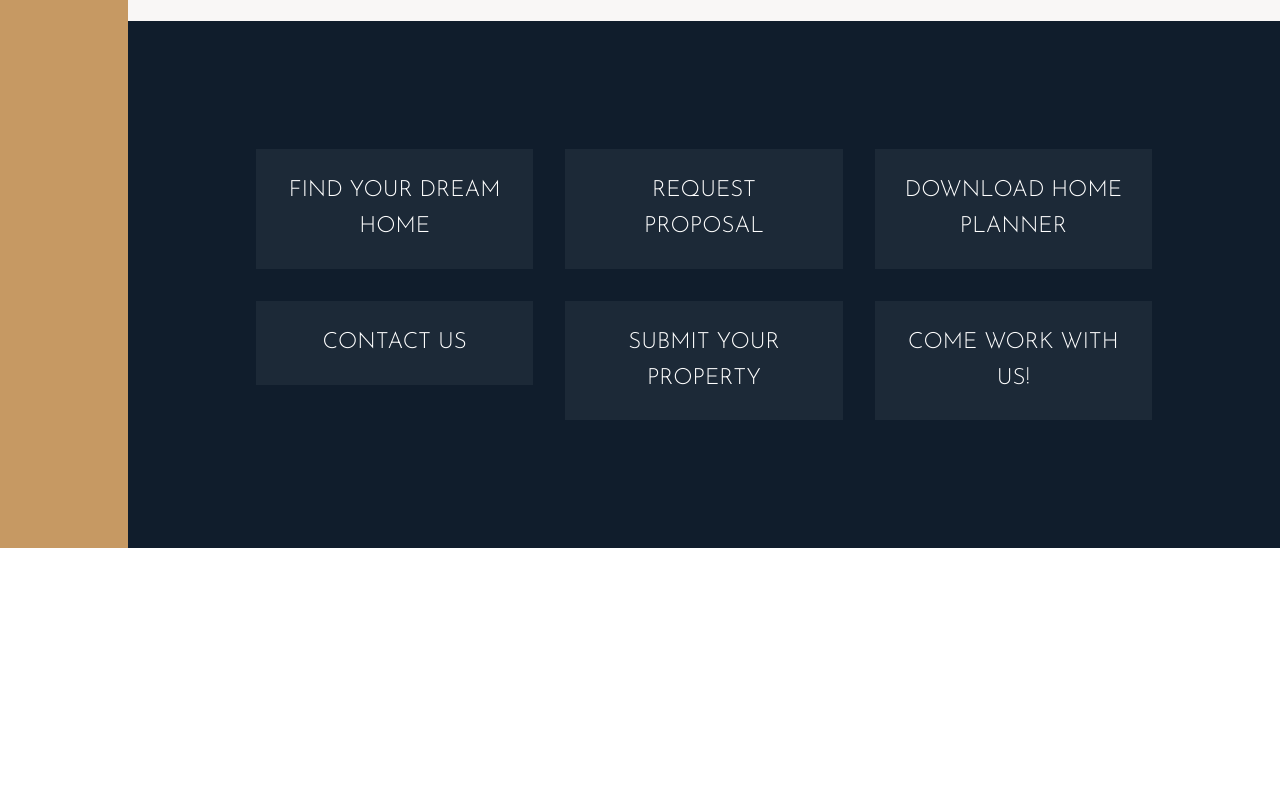
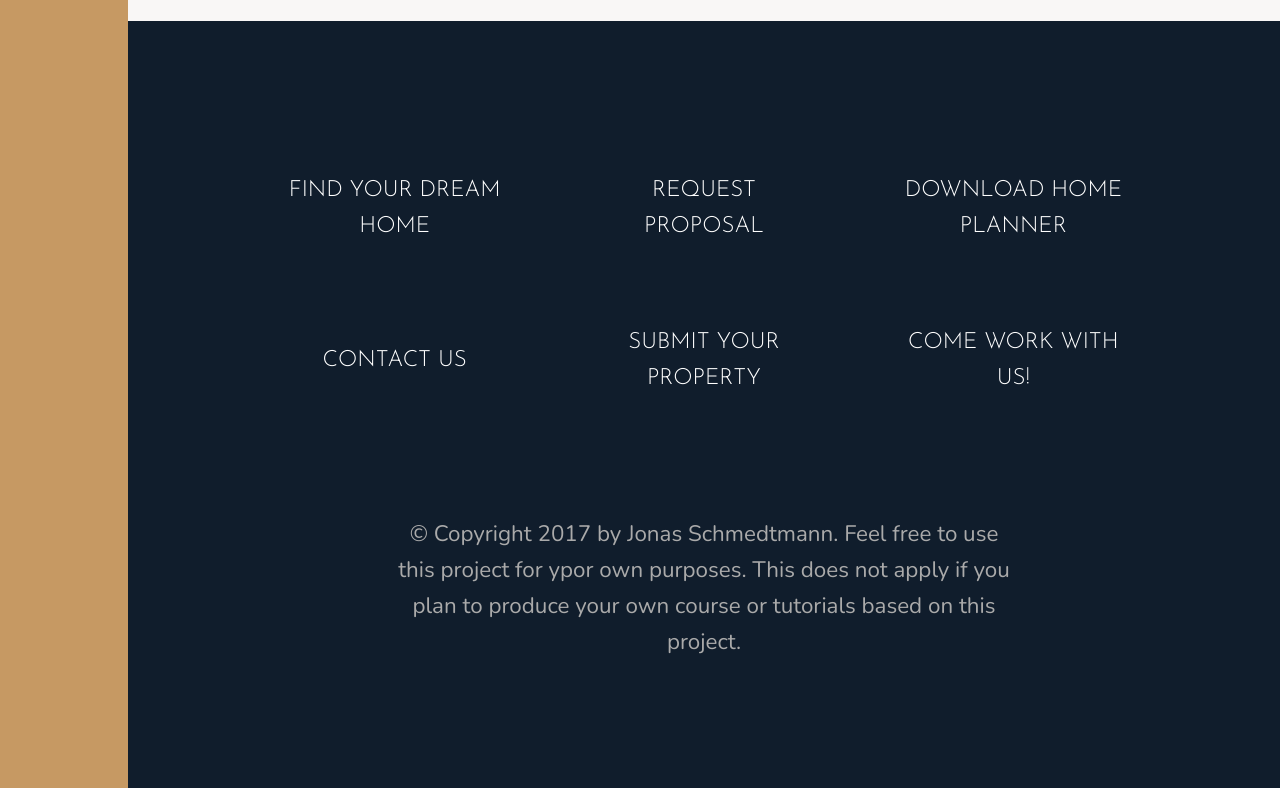
Before and after one commit to olgapog/Nexter, a website: page index.html in a window 1280 px wide. Shown: the part 6036-6824 px from the top of the page. Before the commit the page ends 6584 px from the top, so only its background shows below. Drawn offline with nearby package versions, Linux system fonts and the light colour scheme.

Commit message:
Completion of styling footer

```diff
--- a/index.html
+++ b/index.html
@@ -340,6 +340,9 @@
         <li class="nav__item"><a href="#" class="nav__link">Submit your property</a></li>
         <li class="nav__item"><a href="#" class="nav__link">Come work with us!</a></li>
       </ul>
+      <p class="copyright">
+        &copy; Copyright 2017 by Jonas Schmedtmann. Feel free to use this project for ypor own purposes. This does not apply if you plan to produce your own course or tutorials based on this project.
+      </p>
     </footer>
   </body>
 </html>
--- a/sass/_footer.scss
+++ b/sass/_footer.scss
@@ -10,6 +10,7 @@
   display: grid;
   grid-template-columns: repeat(auto-fit, minmax(15rem, 1fr));
   grid-gap: 2rem;
+  align-items: center;
 
   &__link:link,
   &__link:visited {
@@ -21,7 +22,23 @@
     text-align: center;
     padding: 1.5rem;
     display: block;
+    transition: all .2s;
 
+  }
+
+  &__link:hover,
+  &__link:active {
     background-color: rgba($color: #fff, $alpha: 0.05);
+    transform: translateY(-3px);
   }
 }
+
+.copyright {
+  font-size: 1.4rem;
+  color: $color-grey-light-2;
+  margin-top: 6rem;
+  margin-left: auto;
+  margin-right: auto;
+  text-align: center;
+  width: 70%;
+}
```
Also changed, not shown: css/style.css, 1 other file.
